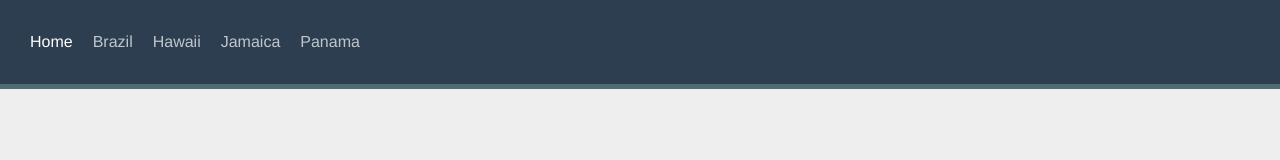
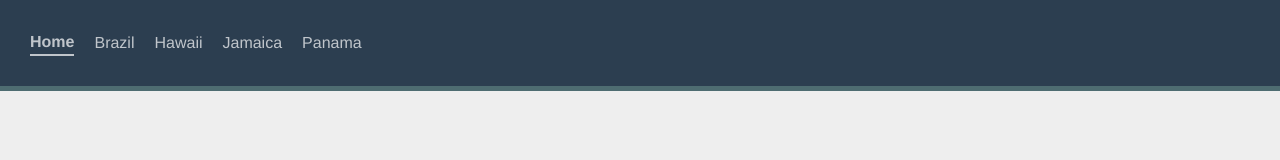
Before and after one commit to julianandreszb/vue-router-4-for-everyone, a Vue app: page / in a window 1280 px wide. Shown: the top 160 px of the page. Built offline with nearby package versions, Linux system fonts and the light colour scheme.

Commit message:
improvement: router link active class

```diff
--- a/src/App.vue
+++ b/src/App.vue
@@ -1,15 +1,9 @@
 <script setup>
+import TheNavigation from "./components/TheNavigation.vue";
 </script>
 
 <template>
-  <div id="nav">
-    <router-link to="/">Home</router-link>
-    <router-link to="/brazil">Brazil</router-link>
-    <router-link to="/hawaii">Hawaii</router-link>
-    <router-link to="/jamaica">Jamaica</router-link>
-    <router-link to="/panama">Panama</router-link>
-  </div>
-
+  <the-navigation></the-navigation>
   <div class="container" >
     <router-view></router-view>
   </div>
--- /dev/null
+++ b/src/components/TheNavigation.vue
@@ -0,0 +1,20 @@
+<script setup>
+</script>
+
+<template>
+  <div id="nav">
+    <router-link to="/">Home</router-link>
+    <router-link to="/brazil">Brazil</router-link>
+    <router-link to="/hawaii">Hawaii</router-link>
+    <router-link to="/jamaica">Jamaica</router-link>
+    <router-link to="/panama">Panama</router-link>
+  </div>
+</template>
+
+<style scoped>
+#nav .vue-school-active-link {
+  border-bottom: 2px solid white;
+  font-weight: bold;
+}
+
+</style>
--- a/src/router/router.js
+++ b/src/router/router.js
@@ -10,7 +10,8 @@ const routes = [
 ];
 const router = createRouter({
     history: createWebHistory(),
-    routes
+    routes,
+    linkActiveClass: "vue-school-active-link"
 });
 
 export default router;
```
